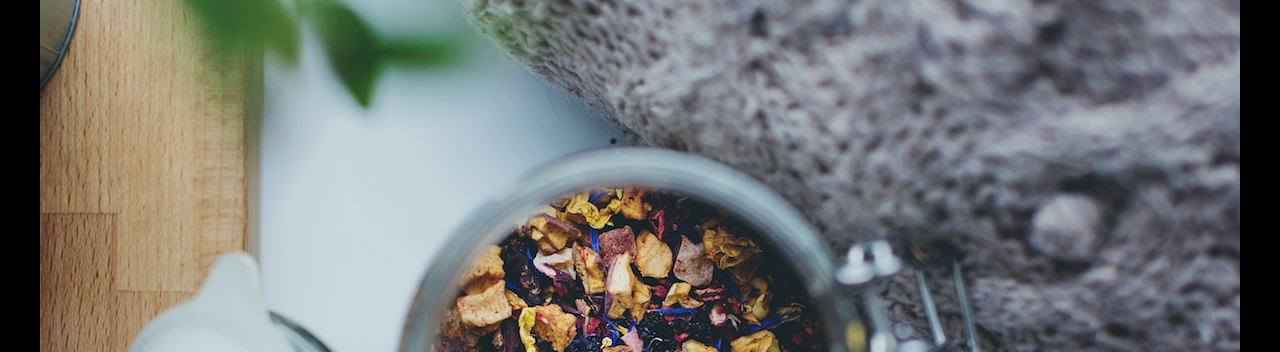
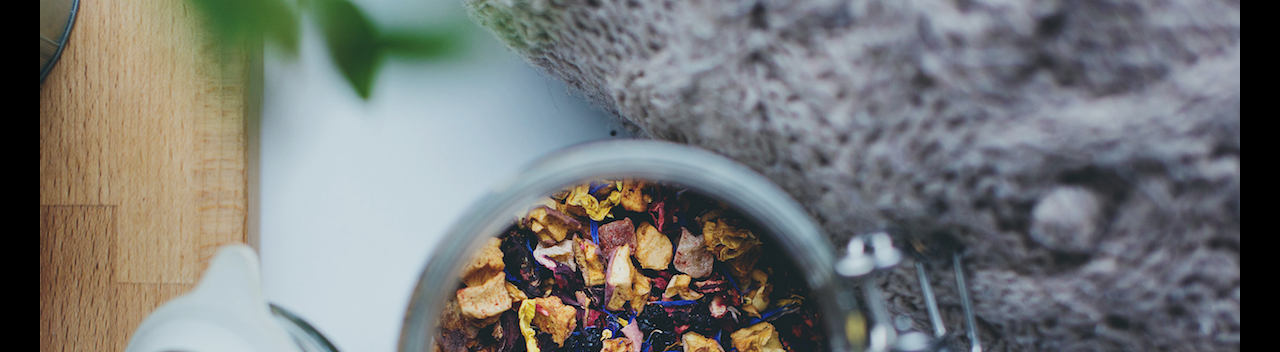
Before and after one commit to JorgvanderSchaaf/teacozy.github.io, a plain HTML site: page index.html in a window 1280 px wide. Shown: the part 81-433 px from the top of the page. Drawn offline with Linux system fonts and the light colour scheme.

Commit message:
finetuned css. final commit

```diff
--- a/resources/css/style.css
+++ b/resources/css/style.css
@@ -1,10 +1,12 @@
 body {
+  margin: 0; /* had to add this one in finetuning. you have to add margin 0 to overwrite standaard 8px margins. */
   background-color: black;
   font-family: Helvetica;
   font-size: 22px;
   color: seashell;
   text-align: center;
   opacity: 0.9  /* generic opacity for body. overwrite for the location items. */
+
 }
 
 h2, h3, h4 {
@@ -53,7 +55,7 @@ a {
 .content {
 width: 1200px;
 padding-top: 69px;
-margin: 0 auto;
+margin: auto;
 
 
 }
```
